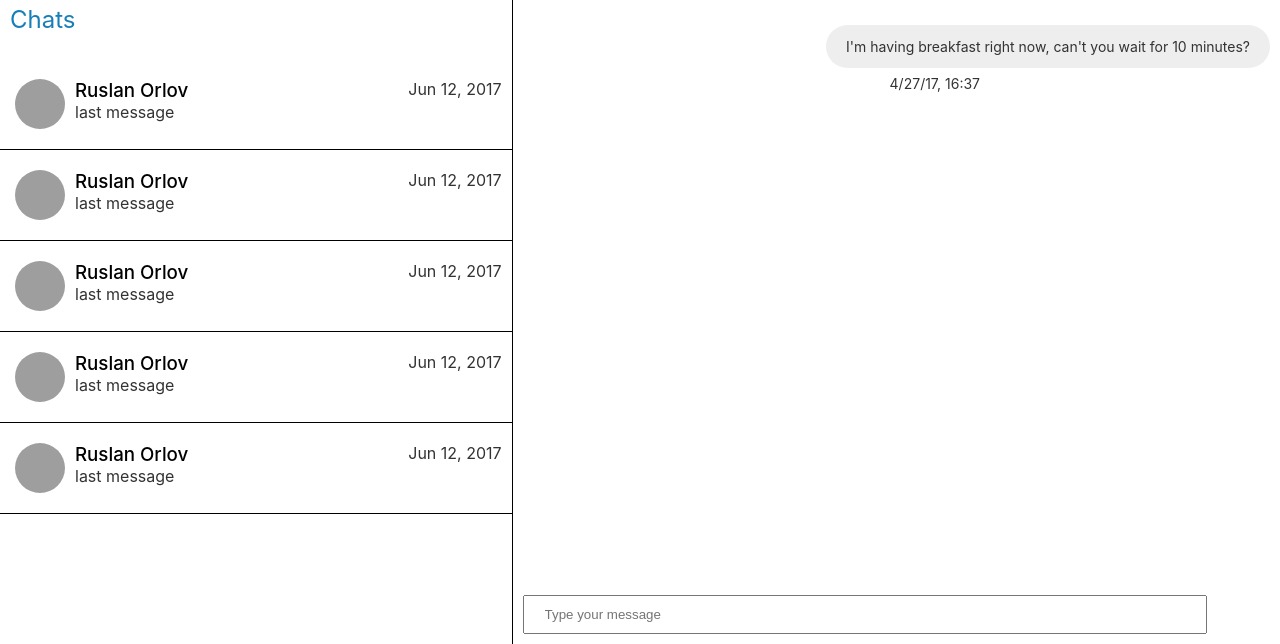
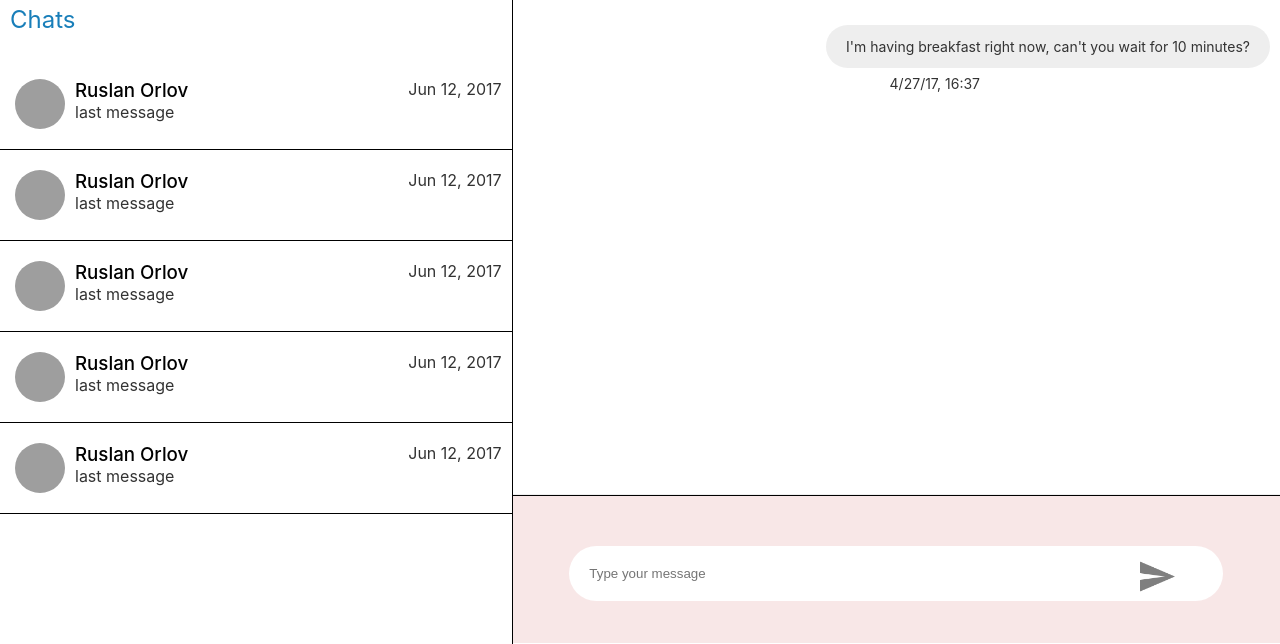
Before and after one commit to rusikstayhome/react-messenger, a React app: page / in a window 1280 px wide. Shown: the part 156-800 px from the top of the page. Built offline with nearby package versions, Linux system fonts and the light colour scheme; grey boxes are pictures that could not be loaded.

Commit message:
worked with the footer

```diff
--- a/src/components/app/App.css
+++ b/src/components/app/App.css
@@ -1,5 +1,10 @@
+body {
+    box-sizing: border-box;
+}
+
 .App {
     display: flex;
+    max-height: 100vh;
 }
 
 .info-section {
@@ -10,5 +15,6 @@
 }
 
 .chat-section {
+    height: 100vh;
     width: 60%;
 }
--- a/src/components/chatForm/ChatForm.css
+++ b/src/components/chatForm/ChatForm.css
@@ -1,14 +1,39 @@
+footer {
+    border-top: 1px solid #eee;
+    height: 148px;
+    background-color: rgb(248, 231, 231);
+}
+
 .send-message {
     display: block;
-    width: 100vh;
-    position: fixed;
-    bottom: 0;
+    width: auto;
+
+    text-align: center;
+    border-top: 1px solid black;
 }
 
 .send-message input {
+    width: 80%;
     display: block;
-    margin: 0 auto;
-    width: 80%;
-    margin: 10px;
-    padding: 10px 20px;
+    margin: 50px auto;
+    padding: 20px 20px;
+
+    border-radius: 60px;
+    border: none;
+
+    position: relative;
 }
+
+footer form a {
+    width: 40px;
+
+    bottom: 50px;
+    right: 100px;
+    position: absolute;
+}
+
+footer form a img {
+    display: block;
+    width: 35px;
+    opacity: 0.5;
+}
--- a/src/components/chatForm/ChatForm.js
+++ b/src/components/chatForm/ChatForm.js
@@ -2,12 +2,19 @@ import { Component } from "react";
 
 import './ChatForm.css'
 
+import sendImg from './send-icon.png'
+
 class ChatForm extends Component {
     render() {
         return (
-            <form action="" className="send-message">
-                <input type="text" placeholder="Type your message" />
-            </form>
+            <footer>
+                <form action="" className="send-message">
+                    <input type="text" placeholder="Type your message" />
+                    <a href="/">
+                        <img src={sendImg} alt="" />
+                    </a>
+                </form>
+            </footer>
         )
     }
 }
--- a/src/components/chatSection/ChatSection.css
+++ b/src/components/chatSection/ChatSection.css
@@ -20,6 +20,10 @@ header h1 {
     margin: 0;
     padding: 10px;
     font-weight: 500;
+}
+
+.wrapper {
+    min-height: calc(100vh - 150px);
 }
 
 main .chat-response {
--- a/src/components/chatSection/ChatSection.js
+++ b/src/components/chatSection/ChatSection.js
@@ -9,6 +9,7 @@ class ChatSection extends Component {
     render() {
         return (
             <>
+                <div className="wrapper">
                     <header>
                         <img src="https://encrypted-tbn0.gstatic.com/images?q=tbn:ANd9GcQ-1qWjyRhUeCXxcrSfrNvMtWbOEz7p0_Q0lEkSsuIRMNnFHaVHnbzAB14E3NfMZWasCZk&usqp=CAU" alt="profile icon" />
                         <h1>Nihara</h1>
@@ -25,6 +26,7 @@ class ChatSection extends Component {
                             <div className="chat-message-data">4/27/17, 16:37</div>
                         </div>
                     </main>
+                </div>
                 <ChatForm />
             </>
         )
```
Also changed, not shown: src/components/chatForm/send-icon.png (added). Lines whose indentation alone changed are shown as unchanged.
